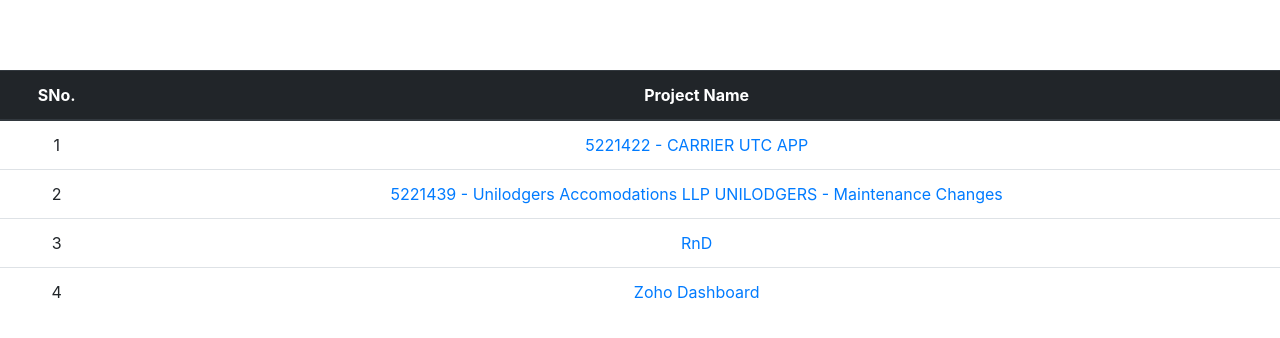
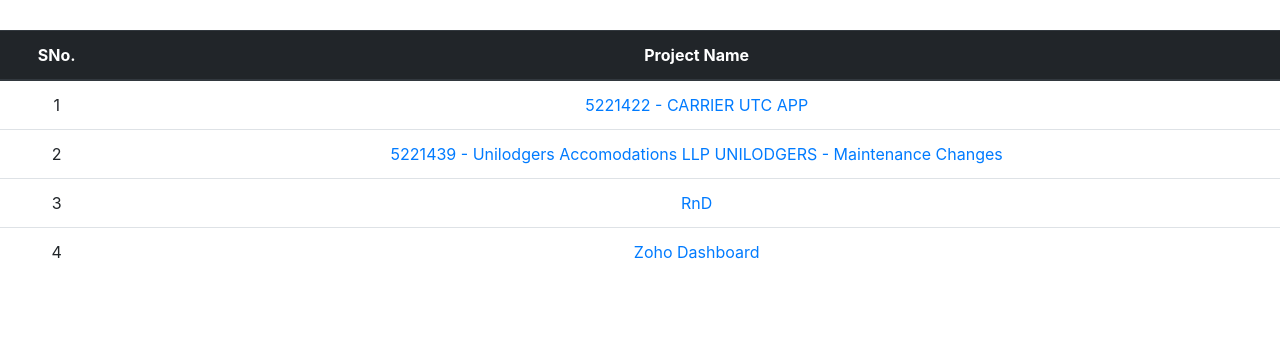
Before and after one commit to AgrimSharma/zoho_integration, a Django app: page /projects/ in a window 1280 px wide. Shown: the part 56-394 px from the top of the page. Run offline with Django 3.2, Linux system fonts and the light colour scheme; a user stored in the database is signed in; data comes from the database, SQL or seed files in the repository; some libraries are stand-ins or nearby versions.

Commit message:
updated 20190121 1517

```diff
--- a/zohocrm_integration/templates/projects.html
+++ b/zohocrm_integration/templates/projects.html
@@ -35,7 +35,7 @@
   </div>
 </nav>
 
-<div style="padding-top: 70px">
+<div style="padding-top: 30px">
     <table class="table">
         <thead class="thead-dark">
             <tr>
```
